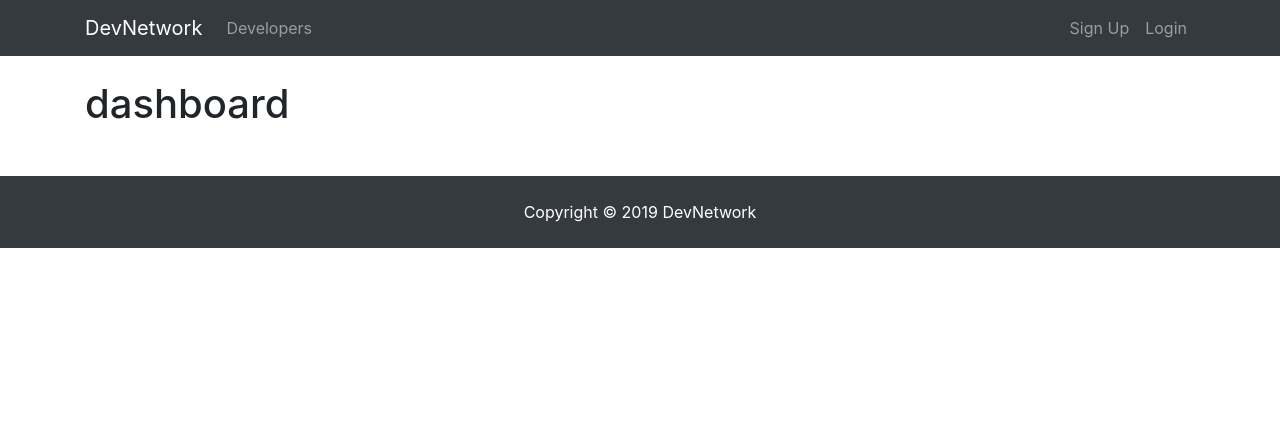
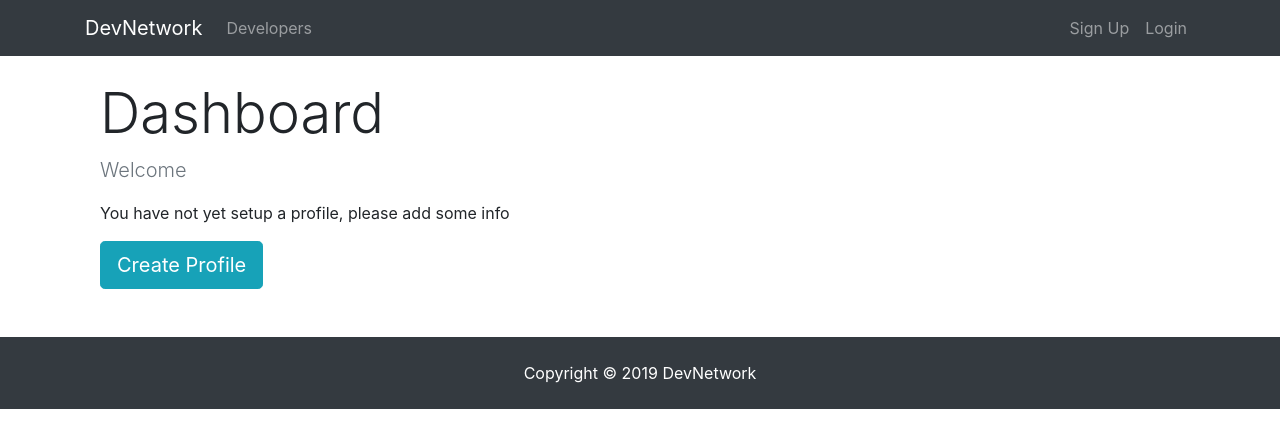
Before and after one commit to AGrush/MERN-Dev-social-network, a React (Create React App) app in the folder client/: page /dashboard in a window 1280 px wide. Shown: the top 448 px of the page. Built offline with nearby package versions, Linux system fonts and the light colour scheme; no server answers.

Commit message:
Spinner Component & Dashboard Start

```diff
--- /dev/null
+++ b/client/src/components/common/Spinner.js
@@ -0,0 +1,14 @@
+import React from "react";
+import spinner from "./spinner.gif";
+
+export default function() {
+  return (
+    <div>
+      <img
+        src={spinner}
+        style={{ width: "200px", margin: "autp", display: "block" }}
+        alt="Loading"
+      />
+    </div>
+  );
+}
--- a/client/src/components/dashboard/Dashboard.js
+++ b/client/src/components/dashboard/Dashboard.js
@@ -1,9 +1,9 @@
 import React, { Component } from "react";
-//import { Link } from 'react-router-dom';
-//import PropTypes from "prop-types";
+import { Link } from "react-router-dom";
+import PropTypes from "prop-types";
 import { connect } from "react-redux";
 import { getCurrentProfile } from "../../actions/profileActions";
-//import Spinner from '../common/Spinner';
+import Spinner from "../common/Spinner";
 //import ProfileActions from './ProfileActions';
 //import Experience from './Experience';
 //import Education from './Education';
@@ -18,76 +18,78 @@
   // }
 
   render() {
-    // const { user } = this.props.auth;
-    // const { profile, loading } = this.props.profile;
+    const { user } = this.props.auth;
+    const { profile, loading } = this.props.profile;
 
-    // let dashboardContent;
+    //this variable will contain different versions of the dashboard depending on things.
+    let dashboardContent;
 
-    // if (profile === null || loading) {
-    //   dashboardContent = <Spinner />;
-    // } else {
-    //   // Check if logged in user has profile data
-    //   if (Object.keys(profile).length > 0) {
-    //     dashboardContent = (
-    //       <div>
-    //         <p className="lead text-muted">
-    //           Welcome <Link to={`/profile/${profile.handle}`}>{user.name}</Link>
-    //         </p>
-    //         <ProfileActions />
-    //         <Experience experience={profile.experience} />
-    //         <Education education={profile.education} />
-    //         <div style={{ marginBottom: '60px' }} />
-    //         <button
-    //           onClick={this.onDeleteClick.bind(this)}
-    //           className="btn btn-danger"
-    //         >
-    //           Delete My Account
-    //         </button>
-    //       </div>
-    //     );
-    //   } else {
-    //     // User is logged in but has no profile
-    //     dashboardContent = (
-    //       <div>
-    //         <p className="lead text-muted">Welcome {user.name}</p>
-    //         <p>You have not yet setup a profile, please add some info</p>
-    //         <Link to="/create-profile" className="btn btn-lg btn-info">
-    //           Create Profile
-    //         </Link>
-    //       </div>
-    //     );
-    //   }
-    // }
+    //if profile doesnt exist or is loading
+    if (profile === null || loading) {
+      dashboardContent = <Spinner />;
+    } else {
+      // Check if logged in user has profile data (could use isEmptyAG) Objec.keys just schecks how many keys there are in profile.  if so display it
+      if (Object.keys(profile).length > 0) {
+        dashboardContent = (
+          <div>
+            <p className="lead text-muted">
+              Welcome
+              {/* <Link to={`/profile/${profile.handle}`}>{user.name}</Link> */}
+            </p>
+            {/* <ProfileActions />
+            <Experience experience={profile.experience} />
+            <Education education={profile.education} />
+            <div style={{ marginBottom: "60px" }} />
+            <button
+              onClick={this.onDeleteClick.bind(this)}
+              className="btn btn-danger"
+            >
+              Delete My Account
+            </button> */}
+          </div>
+        );
+      } else {
+        // User is logged in but has no profile
+        dashboardContent = (
+          <div>
+            <p className="lead text-muted">Welcome {user.name}</p>
+            <p>You have not yet setup a profile, please add some info</p>
+            <Link to="/create-profile" className="btn btn-lg btn-info">
+              Create Profile
+            </Link>
+          </div>
+        );
+      }
+    }
 
     return (
       <div className="dashboard">
-        {/* <div className="container">
+        <div className="container">
           <div className="row">
             <div className="col-md-12">
               <h1 className="display-4">Dashboard</h1>
               {dashboardContent}
             </div>
           </div>
-        </div> */}
-        <h1>dashboard</h1>
+        </div>
       </div>
     );
   }
 }
 
-// Dashboard.propTypes = {
-//   getCurrentProfile: PropTypes.func.isRequired
-//   deleteAccount: PropTypes.func.isRequired,
-//   auth: PropTypes.object.isRequired,
-//   profile: PropTypes.object.isRequired
-// };
+Dashboard.propTypes = {
+  getCurrentProfile: PropTypes.func.isRequired,
+  //deleteAccount: PropTypes.func.isRequired,
+  auth: PropTypes.object.isRequired,
+  profile: PropTypes.object.isRequired
+};
 
-// const mapStateToProps = state => ({
-//   profile: state.profile,
-//   auth: state.auth
-// });
+const mapStateToProps = state => ({
+  profile: state.profile,
+  auth: state.auth
+});
 
 export default connect(
-  null,
+  mapStateToProps,
   { getCurrentProfile }
 )(Dashboard);
--- a/client/src/reducers/index.js
+++ b/client/src/reducers/index.js
@@ -3,6 +3,7 @@
 import errorReducer from "./errorReducer";
 import profileReducer from "./profileReducer";
 
+//this.props.X
 export default combineReducers({
   auth: authReducer,
   errors: errorReducer,
--- a/client/src/reducers/profileReducer.js
+++ b/client/src/reducers/profileReducer.js
@@ -4,6 +4,7 @@
   CLEAR_CURRENT_PROFILE
 } from "../actions/types";
 
+//this.props.profile.X
 const initialState = {
   profile: null,
   profiles: null,
```
Also changed, not shown: client/src/components/common/spinner.gif (added), 1 other file (tests, documents, lock files or other folders).
